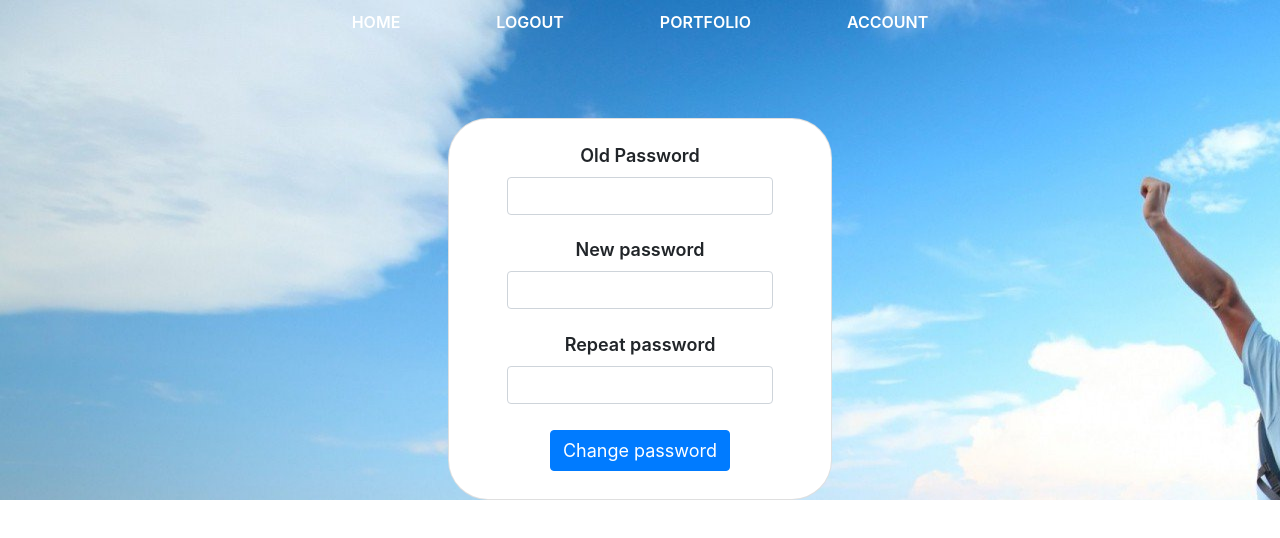
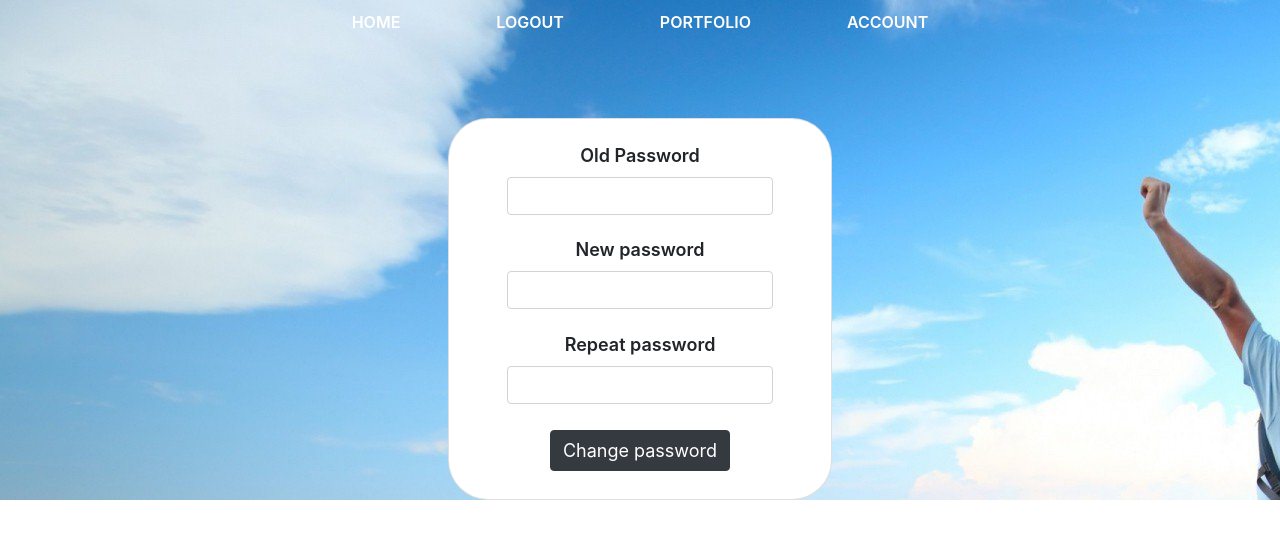
Before and after one commit to Davide-22/Lab-AP-Project, an Angular app in the folder Front-End/: page /change-password in a window 1280 px wide. Shown: the top 538 px of the page. Built offline with nearby package versions, Linux system fonts and the light colour scheme.

Commit message:
MInor fixes

```diff
--- a/Front-End/src/app/change-password/change-password.component.html
+++ b/Front-End/src/app/change-password/change-password.component.html
@@ -13,7 +13,7 @@
                 <label for="inputRepeatPassword" class="form-label">Repeat password</label>
                 <input type="password" class="form-control" id="inputRepeatPassword">
             </div>
-            <button type="submit" class="btn btn-primary submitbtn" (click)="change()">Change password</button>
+            <button type="submit" class="btn btn-dark submitbtn" (click)="change()">Change password</button>
         </form>
     </div>
 </div>
--- a/Front-End/src/app/login-page/login-page.component.html
+++ b/Front-End/src/app/login-page/login-page.component.html
@@ -9,7 +9,7 @@
             <label for="inputPassword" class="form-label">Password</label>
             <input type="password" class="form-control" id="inputPassword">
             </div>
-            <button type="submit" class="btn btn-primary submitbtn" (click)="submit()">Submit</button>
+            <button type="submit" class="btn btn-dark submitbtn" (click)="submit()">Submit</button>
         </form>
         <p>Don't have an account?
             <a href="sign-up" class="link-light">
--- a/Front-End/src/app/sign-up/sign-up.component.html
+++ b/Front-End/src/app/sign-up/sign-up.component.html
@@ -17,7 +17,7 @@
                 <label for="inputRepeatPassword" class="form-label">Repeat password</label>
                 <input type="password" class="form-control" id="inputRepeatPassword">
             </div>
-            <button type="submit" class="btn btn-primary submitbtn" (click)="submit()">Submit</button>
+            <button type="submit" class="btn btn-dark submitbtn" (click)="submit()">Submit</button>
         </form>
     </div>
 </div>
```
Also changed, not shown: 1 other file (tests, documents, lock files or other folders).
